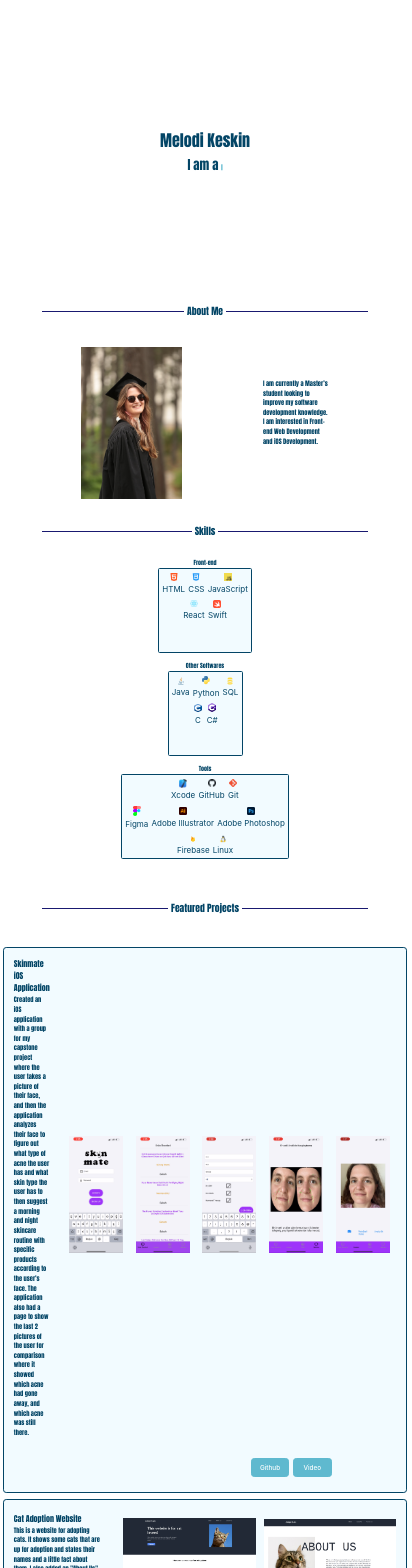
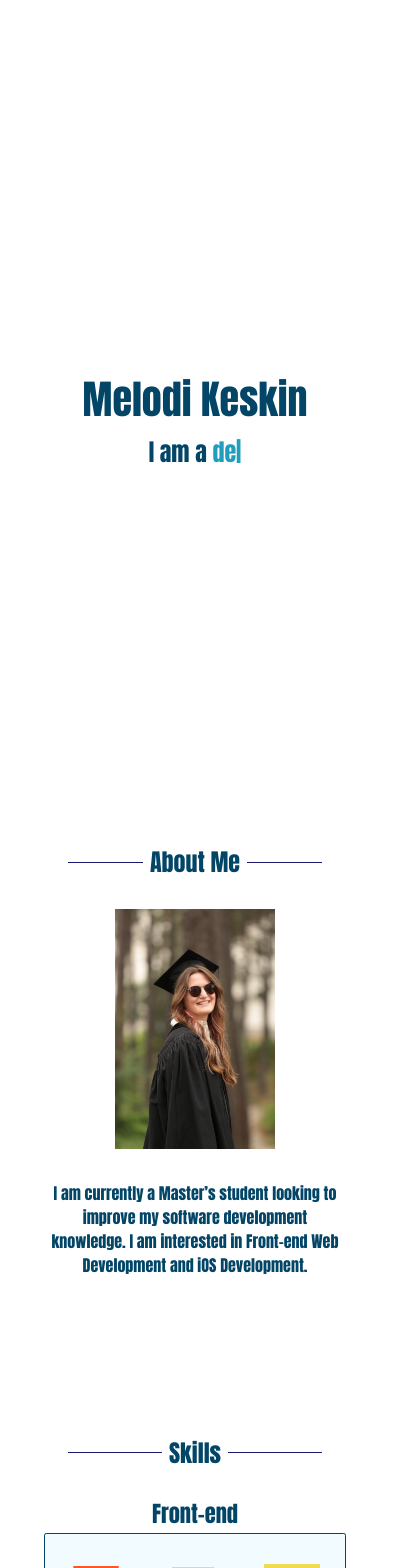
Before and after one commit to makimakimek/Portfolio, a React (Vite) app: page / in a window 390 px wide. Shown: the top 1568 px of the page, 412 px wide, since content can reach past the window. Built offline with nearby package versions, Linux system fonts and the light colour scheme.

Commit message:
updated the phone version

```diff
--- a/src/App.css
+++ b/src/App.css
@@ -1,6 +1,7 @@
 #root {
   max-width: 1820px;
   margin: 0 auto;
+  background-color: white;
 }
 
 .firstViewContainer {
@@ -316,14 +317,14 @@
   justify-content: space-evenly;
 }
 
-.projectImage {
+.projectImage, .projectImage1 {
   height: auto;
   width: 100%;
   max-width: 25em;
   padding: 1.5em;
 }
 
-.projectImagePhone {
+.projectImagePhone, .projectImagePhone1 {
   height: 100%;
   width: auto;
   max-height: 22em;
@@ -426,26 +427,34 @@ a.link {
   }
 
   .firstViewContainer {
-    margin-top: 8em;
-    margin-bottom: 8em;
+    height: 100vh;
+    font: inherit;
+    margin: 0;
+    padding: 0;
+    border: 0;
   }
 
   .nameContainer {
-    font-size: 1em;
+    font-size: 2.5em;
   }
 
   .animationContainer {
-    font-size: 0.8em;
+    font-size: 1.5em;
     padding: 0.2em;
   }
 
   .animation {
-    font-size: 0.3em;
+    font-size: 1em;
   }
 
   /*about*/
   .aboutContainer {
-    margin-top: 1.6em;
+    height: 70vh;
+    font: inherit;
+    margin: 0;
+    padding: 0;
+    border: 0;
+
   }
 
   .aboutTitleContainer {
@@ -453,29 +462,40 @@ a.link {
   }
 
   .image1 {
-    max-width: 6.3em;
+    max-width: 10em;
     margin-top: 1.3em;
   }
 
   .aboutTitle {
     margin: 0 0.3em;
-    font-size: 0.6em;
+    font-size: 1.5em;
+  }
+
+  .underneathContainer {
+    display: flex;
+    flex-direction: column;
+    align-items: center;
+    gap: 2em;
   }
 
   .underneathContainer .textContainer .paragraphContainer {
-    font-size: 0.4em;
-    max-width: 10.3em;
+    font-size: 1em;
+    max-width: 35vh;
+    text-align: center;
   }
 
   /*skills*/
   .skillsContainer {
-    margin-top: 1.6em;
-    margin-bottom: 2.6em;
+    height: 175vh;
+    font: inherit;
+    margin: 0;
+    padding: 0;
+    border: 0;
   }
 
   .skillsTitle {
     margin: 0 0.3em;
-    font-size: 0.6em;
+    font-size: 1.5em;
   }
 
   .skillsTitleContainer {
@@ -488,37 +508,42 @@ a.link {
     flex-direction: column;
     align-items: center;
     color: #034566;
-    font-size: 0.5em;
+    font-size: 0.7em;
     padding: 0.1em;
-    gap: 1em;
+    gap: 5em;
   }
 
   .frontEndContainer, .otherCodingContainer, .miscContainer {
-    height: 10em;
-    width: auto;
+    height: 36em;
+    width: 35vh;
     border-radius: 0.2em;
     padding: 0.2em;
   }
 
   .iconContainer .titleContainer2 {
     /*font-weight: ?? */
-    font-size: 0.5em;
+    font-size: 2em;
     padding: 0.1em;
   }
 
   .iconContainer > div > div > div > div {
-    padding: 0.2em;
+    padding: 2em;
   }
 
   .iconContainer > div > div > div > div > img {
-    max-width: 1em;
-    padding: 0.2em;
+    max-width: 5em;
+    padding: 0.5em;
   }
 
   /*featured projects*/
+  .featuredProjectsContainer {
+    width: 40vh;
+    height: 170vh;
+  }
+
   .featuredProjectsTitle {
     margin: 0 0.3em;
-    font-size: 0.6em;
+    font-size: 1.5em;
   }
 
   .featuredProjectsTitleContainer {
@@ -547,29 +572,38 @@ a.link {
   .buttons {
     margin: 0.06em;
     border-radius: 0.5em;
-    width: 6em;
+    width: 10em;
     height: 3em;
     font-size: 0.4em;
   }
 
   .projectParagraph {
-    font-size: 0.4em;
+    font-size: 0.8em;
     max-width: 14.6em;
   }
 
   .projectTitleContainer {
-    font-size: 0.5em;
+    font-size: 1em;
+    font-weight: 550;
     margin-bottom: 0.16em;
   }
 
-  .projectImage {
-    max-width: 8.3em;
+  .projectImage1 {
+    max-width: 15em;
     padding: 0.5em;
   }
 
+  .projectImage {
+    display: none;
+  }
+
+  .projectImagePhone1 {
+    max-height: 15em;
+    padding: 0.4em;
+  }
+
   .projectImagePhone {
-    max-height: 7.3em;
-    padding: 0.4em;
+    display: none;
   }
 
   .rightContainer > div {
@@ -578,7 +612,11 @@ a.link {
 
   /*contact*/
   .contactSection {
-    margin-top: 1.6em;
+    height: 22vh;
+    font: inherit;
+    margin: 0;
+    padding: 0;
+    border: 0;
   }
 
   .contactTitleSection {
@@ -597,7 +635,7 @@ a.link {
 
   .contactTitle {
     margin: 0 0.3em;
-    font-size: 0.6em;
+    font-size: 1.5em;
   }
 
   .underContactSection {
@@ -605,17 +643,17 @@ a.link {
   }
 
   .emailTitleSection {
-    font-size: 0.4em;
+    font-size: 1em;
   }
 
   .emailSection {
-    font-size: 0.35em;
+    font-size: 0.8em;
   }
 
   .orSection {
     margin-top: 0.25em;
     margin-bottom: 0.25em;
-    font-size: 0.4em;
+    font-size: 0.8em;
   }
 
   .githubImage, .linkedinImage {
--- a/src/App.jsx
+++ b/src/App.jsx
@@ -224,7 +224,7 @@ function App() {
 
                         <div className = "projectImageContainer">
                             <div>
-                                <img src = {capstone1} className = "projectImagePhone" alt = "capstone project screenshot"/>
+                                <img src = {capstone1} className = "projectImagePhone1" alt = "capstone project screenshot"/>
                             </div>
 
                             <div>
@@ -273,7 +273,7 @@ function App() {
 
                         <div className = "projectImageContainer">
                             <div>
-                                <img src = {catAdoption1} className = "projectImage" alt = "cat adoption project screenshot"/>
+                                <img src = {catAdoption1} className = "projectImage1" alt = "cat adoption project screenshot"/>
                             </div>
 
                             <div>
@@ -312,7 +312,7 @@ function App() {
 
                         <div className = "projectImageContainer">
                             <div>
-                                <img src = {etchASketch1} className = "projectImage" alt = "etch a sketch project screenshot"/>
+                                <img src = {etchASketch1} className = "projectImage1" alt = "etch a sketch project screenshot"/>
                             </div>
 
                             <div>
```
